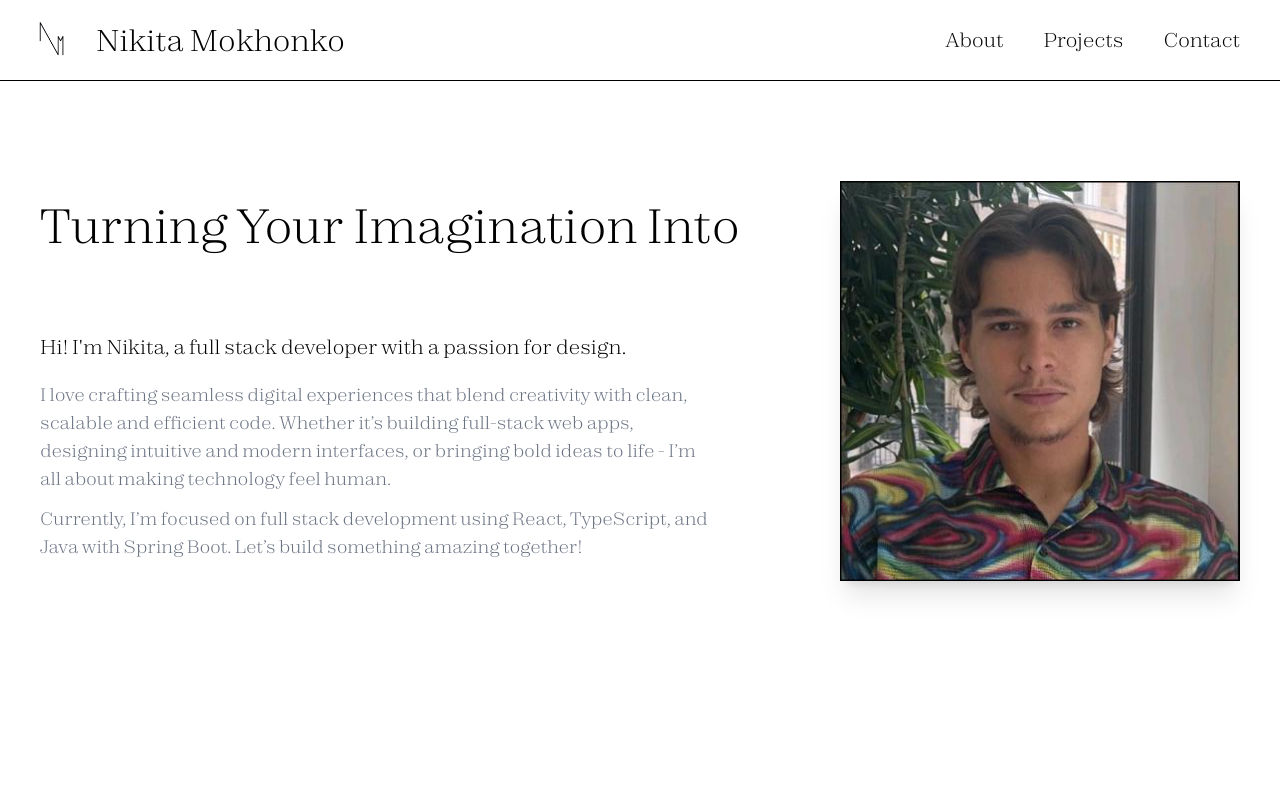
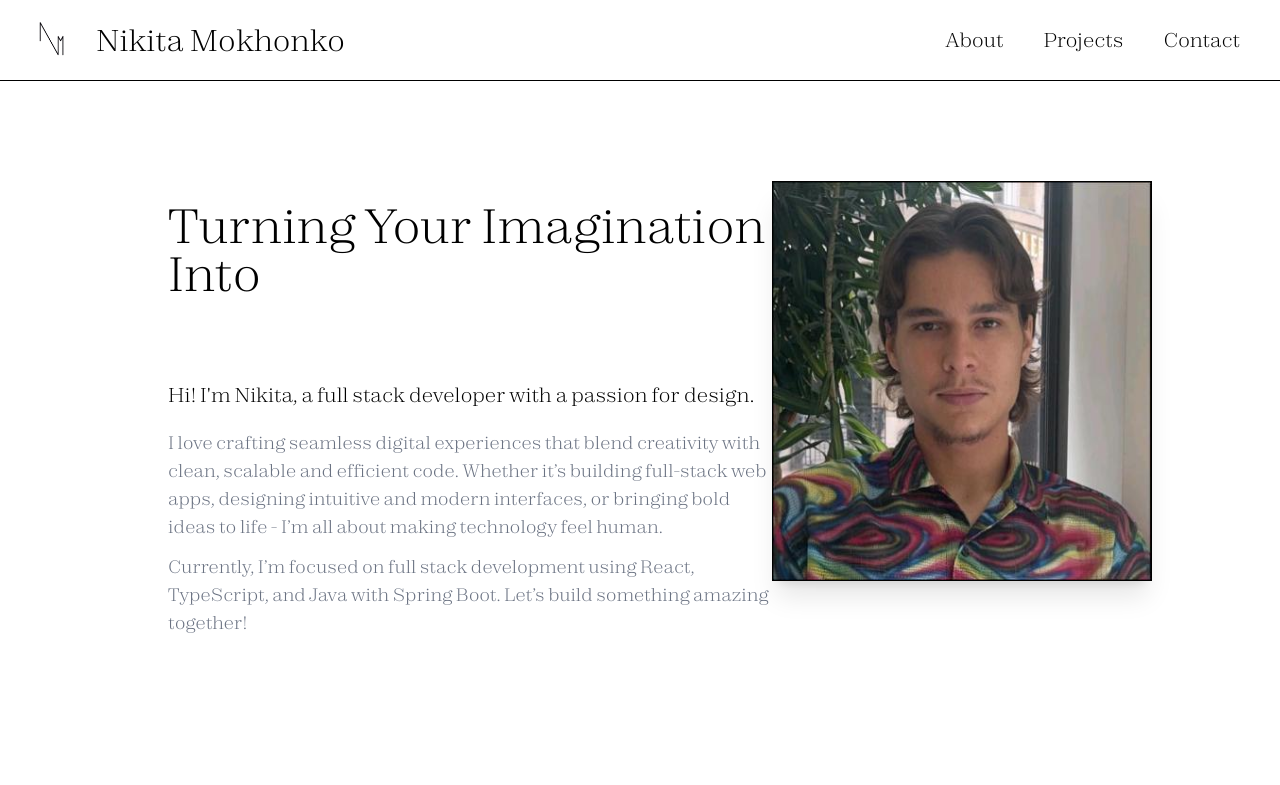
Before and after one commit to NikitaMokhonko/Portfolio, a React (Vite) app in the folder portfolio/: page / in a window 1280 px wide. Shown: the top 785 px of the page. Built offline with nearby package versions, Linux system fonts and the light colour scheme.

Commit message:
Changing max-w to 80% and styling around that

```diff
--- a/portfolio/src/routes/index.tsx
+++ b/portfolio/src/routes/index.tsx
@@ -10,7 +10,7 @@ export const Route = createFileRoute("/")({
 function App() {
   const navigate = useNavigate();
   return (
-    <div className="w-full min-h-screen cursor-default">
+    <div className="w-[80%] min-h-screen cursor-default mx-auto">
       <div className="w-full flex justify-between">
         <div className="sm:pt-30 sm:pl-10">
           <h1 className="text-5xl">
@@ -72,7 +72,7 @@ function App() {
             <img
               src="Skinsmart-picture.png"
               alt="Skinsmart"
-              className="h-60 w-122 border object-cover transition duration-500 ease-in-out filter group-hover:blur-lg shadow-lg"
+              className="h-50 w-100 border object-cover transition duration-500 ease-in-out filter group-hover:blur-lg shadow-lg"
             />
             <div className="absolute inset-0 flex items-center justify-center opacity-0 group-hover:opacity-100 transition duration-500 bg-white/30">
               <span className="text-black text-center text-xl font-bold mx-5">
@@ -95,7 +95,7 @@ function App() {
             <img
               src="Novabank-picture.png"
               alt="Novabank"
-              className="h-60 w-122 border object-cover transition duration-500 ease-in-out filter group-hover:blur-lg shadow-lg"
+              className="h-50 w-100 border object-cover transition duration-500 ease-in-out filter group-hover:blur-lg shadow-lg"
             />
             <div className="absolute inset-0 flex items-center justify-center opacity-0 group-hover:opacity-100 transition duration-500 bg-black/30">
               <span className="text-white text-center text-xl font-bold mx-5">
@@ -117,7 +117,7 @@ function App() {
             <img
               src="Sweethouse-picture.png"
               alt="Sweethouse"
-              className="h-60 w-122 border object-cover transition duration-500 ease-in-out filter group-hover:blur-lg shadow-lg"
+              className="h-50 w-100 border object-cover transition duration-500 ease-in-out filter group-hover:blur-lg shadow-lg"
             />
             <div className="absolute inset-0 flex items-center justify-center opacity-0 group-hover:opacity-100 transition duration-500 bg-white/30">
               <span className="text-black text-center text-xl font-bold mx-5">
```
